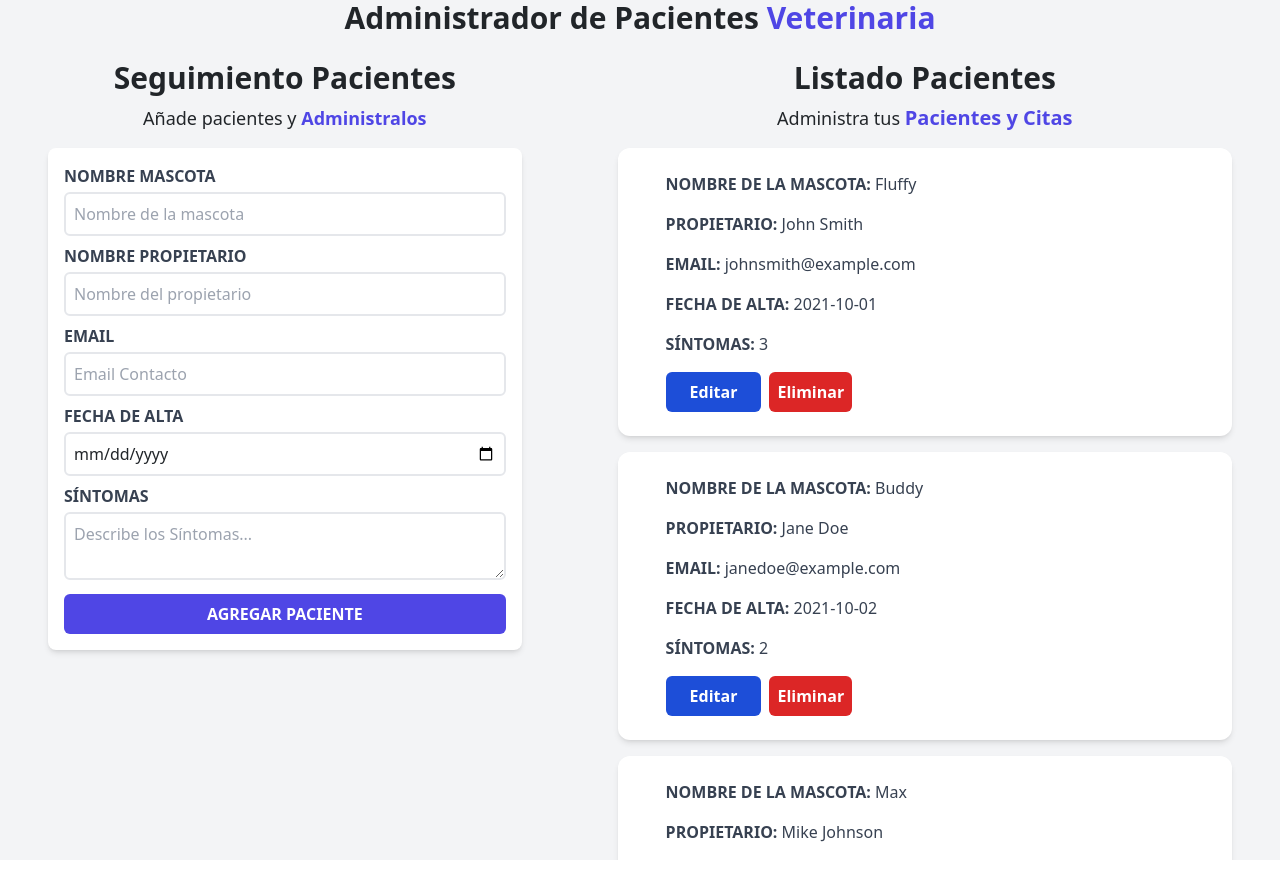
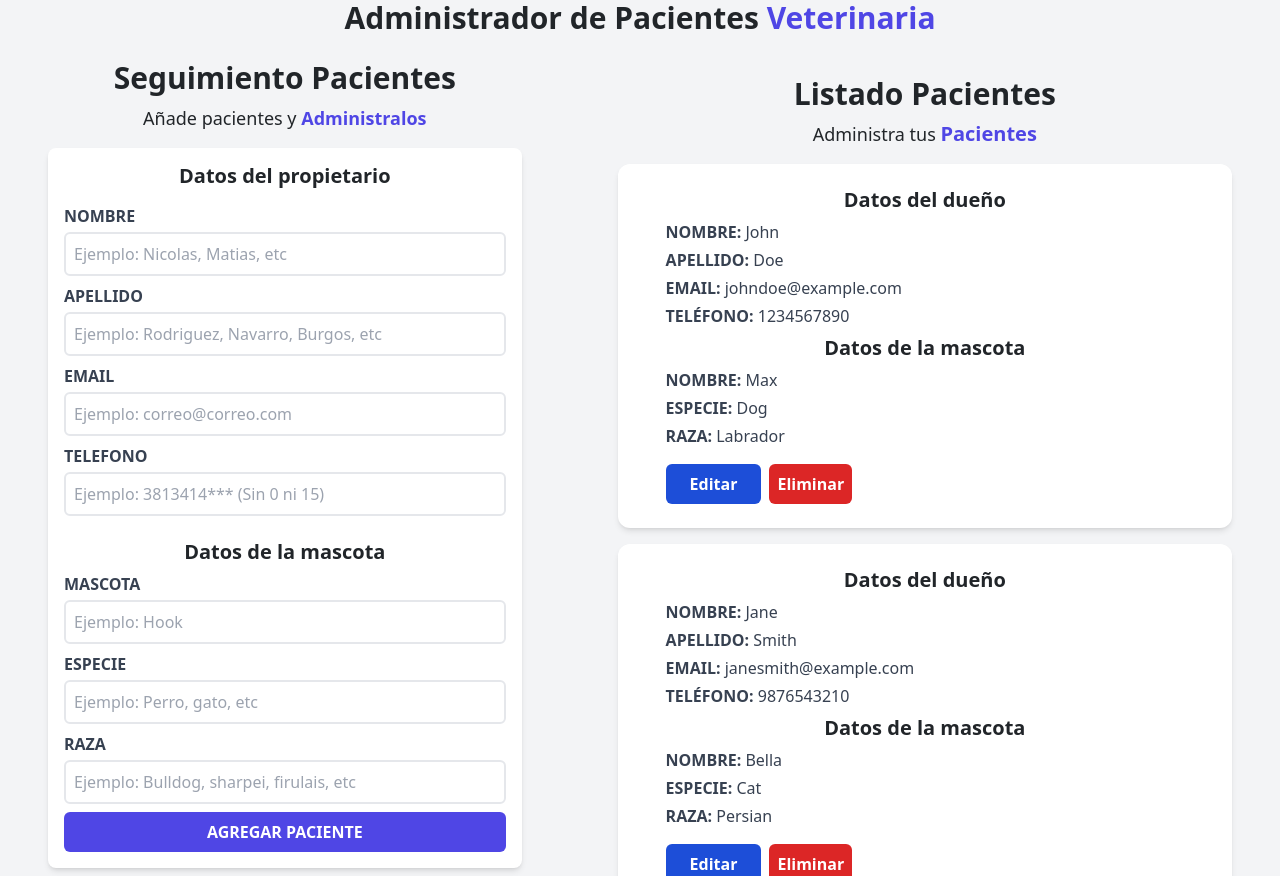
Before and after one commit to sergiohomet/proyecto-3-grupo-2, a React (Vite) app: page / in a window 1280 px wide. Built offline with nearby package versions, Linux system fonts and the light colour scheme.

Commit message:
Formulario editado a los requerimientos del proyecto

```diff
--- a/src/components/Error.jsx
+++ b/src/components/Error.jsx
@@ -1,6 +1,6 @@
 const Error = ({ children }) => {
     return (
-      <div className="bg-red-600 text-white text-center font-bold text-sm md:text-xl">
+      <div className="bg-red-600 text-white text-center font-bold">
           {children}
       </div>
     )
--- a/src/components/admin/FormularioPacientes.jsx
+++ b/src/components/admin/FormularioPacientes.jsx
@@ -1,19 +1,22 @@
 import { useForm } from "react-hook-form";
 import { yupResolver } from "@hookform/resolvers/yup";
-import { PACIENTES_SCHEMA } from "../../helpers/validationSchema";
+import { PACIENTE_SCHEMA } from "../../helpers/validationSchema";
 import Error from "../Error";
 
 const FormularioPacientes = () => {
   const {
     register,
     handleSubmit,
+    reset,
     formState: { errors },
   } = useForm({
-    resolver: yupResolver(PACIENTES_SCHEMA),
+    resolver: yupResolver(PACIENTE_SCHEMA)
   });
 
   const onSubmit = (data) => {
     console.log(data);
+
+    reset();
   };
 
   return (
@@ -29,45 +32,46 @@ const FormularioPacientes = () => {
         onSubmit={handleSubmit(onSubmit)}
         className="bg-white shadow-md rounded-lg py-3 px-3"
       >
+        <h5 className="mb-3 font-bold">Datos del propietario</h5>
         <div className="mb-2">
           <label
-            htmlFor="mascota"
+            htmlFor="nombre"
             className="block text-gray-700 uppercase font-bold text-start"
           >
-            Nombre Mascota
+            Nombre
           </label>
           <input
-            id="mascota"
+            id="nombre"
             type="text"
-            name="mascota"
-            placeholder="Nombre de la mascota"
+            name="nombre"
+            placeholder="Ejemplo: Nicolas, Matias, etc"
             className="border-2 w-full p-2 mt-1 placeholder-gray-400 rounded-md"
-            {...register("mascota")}
+            {...register("nombre")}
           />
-          {errors.mascota?.message && (
+          {errors.nombre?.message && (
             <Error>
-              <p>{errors.mascota.message}</p>
+              <p>{errors.nombre.message}</p>
             </Error>
           )}
         </div>
         <div className="mb-2">
           <label
-            htmlFor="propietario"
+            htmlFor="apellido"
             className="block text-gray-700 uppercase font-bold text-start"
           >
-            Nombre Propietario
+            Apellido
           </label>
           <input
-            id="propietario"
+            id="apellido"
             type="text"
-            name="propietario"
-            placeholder="Nombre del propietario"
+            name="apellido"
+            placeholder="Ejemplo: Rodriguez, Navarro, Burgos, etc"
             className="border-2 w-full p-2 mt-1 placeholder-gray-400 rounded-md"
-            {...register("propietario")}
+            {...register("apellido")}
           />
-          {errors.propietario?.message && (
+          {errors.apellido?.message && (
             <Error>
-              <p>{errors.propietario.message}</p>
+              <p>{errors.apellido.message}</p>
             </Error>
           )}
         </div>
@@ -82,7 +86,7 @@ const FormularioPacientes = () => {
             id="email"
             type="email"
             name="username"
-            placeholder="Email Contacto"
+            placeholder="Ejemplo: correo@correo.com"
             className="border-2 w-full p-2 mt-1 placeholder-gray-400 rounded-md"
             {...register("username")}
           />
@@ -94,41 +98,87 @@ const FormularioPacientes = () => {
         </div>
         <div className="mb-2">
           <label
-            htmlFor="alta"
+            htmlFor="telefono"
             className="block text-gray-700 uppercase font-bold text-start"
           >
-            Fecha de alta
+            Telefono
           </label>
           <input
-            id="alta"
-            type="date"
-            name="alta"
+            id="telefono"
+            type="text"
+            name="telefono"
+            placeholder="Ejemplo: 3813414*** (Sin 0 ni 15)"
             className="border-2 w-full p-2 mt-1 placeholder-gray-400 rounded-md"
-            {...register("alta")}
+            {...register("telefono")}
           />
-          {errors.alta?.message && (
+          {errors.telefono?.message && (
             <Error>
-              <p>{errors.alta.message}</p>
+              <p>{errors.telefono.message}</p>
+            </Error>
+          )}
+        </div>
+
+        <h5 className="mt-4 font-bold">Datos de la mascota</h5>
+        <div className="mb-2">
+          <label
+            htmlFor="mascota"
+            className="block text-gray-700 uppercase font-bold text-start"
+          >
+            Mascota
+          </label>
+          <input
+            id="mascota"
+            type="text"
+            name="mascota"
+            placeholder="Ejemplo: Hook"
+            className="border-2 w-full p-2 mt-1 placeholder-gray-400 rounded-md"
+            {...register("mascota")}
+          />
+          {errors.mascota?.message && (
+            <Error>
+              <p>{errors.mascota.message}</p>
             </Error>
           )}
         </div>
         <div className="mb-2">
           <label
-            htmlFor="sintomas"
+            htmlFor="especie"
             className="block text-gray-700 uppercase font-bold text-start"
           >
-            Síntomas
+            Especie
           </label>
-          <textarea
-            id="sintomas"
-            name="sintomas"
+          <input
+            id="especie"
+            type="text"
+            name="especie"
+            placeholder="Ejemplo: Perro, gato, etc"
             className="border-2 w-full p-2 mt-1 placeholder-gray-400 rounded-md"
-            placeholder="Describe los Síntomas..."
-            {...register("sintomas")}
+            {...register("especie")}
           />
-          {errors.sintomas?.message && (
+          {errors.especie?.message && (
             <Error>
-              <p>{errors.sintomas.message}</p>
+              <p>{errors.especie.message}</p>
+            </Error>
+          )}
+        </div>
+        <div className="mb-2">
+          <label
+            htmlFor="raza"
+            className="block text-gray-700 uppercase font-bold text-start"
+          >
+            Raza
+          </label>
+          <input
+            id="raza"
+            type="text"
+            name="raza"
+            placeholder="Ejemplo: Bulldog, sharpei, firulais, etc"
+            className="border-2 w-full p-2 mt-1 placeholder-gray-400 rounded-md"
+            {...register("raza")}
+          />
+          {errors.raza?.message && (
+            <Error>
+              <p>{errors.raza.message}</p>
             </Error>
           )}
         </div>
--- a/src/components/admin/ListadoPaciente.jsx
+++ b/src/components/admin/ListadoPaciente.jsx
@@ -3,7 +3,7 @@ import Paciente from "./Paciente"
 
 const ListadoPaciente = () => {
   return (
-    <div className='md:w-1/2 lg:w-3/5 md:h-screen overflow-y-scroll'>
+    <div className='md:w-1/2 lg:w-3/5 md:h-screen overflow-y-scroll mt-3 md:mt-0'>
 
         {pacientes && pacientes.length ? (
         <>
@@ -11,7 +11,7 @@ const ListadoPaciente = () => {
 
             <p className='text-lg'>
             Administra tus {''}
-            <span className='text-indigo-600 font-bold text-xl'>Pacientes y Citas</span>
+            <span className='text-indigo-600 font-bold text-xl'>Pacientes</span>
             </p>
 
             { pacientes.map( (paciente) =>
--- a/src/components/admin/Paciente.jsx
+++ b/src/components/admin/Paciente.jsx
@@ -1,31 +1,37 @@
 import React from "react";
 
 const Paciente = ({ paciente }) => {
-  const { mascota, propietario, email, alta, sintomas } = paciente;
+  const { nombre, apellido, email, telefono, mascota, especie, raza } =
+    paciente;
 
   return (
     <div className="bg-white shadow-md mx-5 md:mx-0 mr-5 rounded-xl px-5 py-4 text-start mb-3">
-      <p className="font-bold mb-3 text-gray-700 uppercase">
-        Nombre de la Mascota:{" "}
-        <span className="font-normal normal-case">{mascota}</span>
+      <h5 className="text-center font-bold">Datos del dueño</h5>
+      <p className="font-bold mb-1 text-gray-700 uppercase">
+        Nombre: <span className="font-normal normal-case">{nombre}</span>
       </p>
-      <p className="font-bold mb-3 text-gray-700 uppercase">
-        Propietario:{" "}
-        <span className="font-normal normal-case">{propietario}</span>
+      <p className="font-bold mb-1 text-gray-700 uppercase">
+        Apellido: <span className="font-normal normal-case">{apellido}</span>
       </p>
-      <p className="font-bold mb-3 text-gray-700 uppercase">
+      <p className="font-bold mb-1 text-gray-700 uppercase">
         Email: <span className="font-normal normal-case">{email}</span>
       </p>
-      <p className="font-bold mb-3 text-gray-700 uppercase">
-        Fecha de Alta:{" "}
-        <span className="font-normal normal-case">{alta}</span>
-      </p>
-      <p className="font-bold mb-3 text-gray-700 uppercase">
-        Síntomas:{" "}
-        <span className="font-normal normal-case">{sintomas}</span>
+      <p className="font-bold mb-1 text-gray-700 uppercase">
+        Teléfono: <span className="font-normal normal-case">{telefono}</span>
       </p>
 
-      <div>
+      <h5 className="text-center my-2 font-bold">Datos de la mascota</h5>
+      <p className="font-bold mb-1 text-gray-700 uppercase">
+        Nombre: <span className="font-normal normal-case">{mascota}</span>
+      </p>
+      <p className="font-bold mb-1 text-gray-700 uppercase">
+        Especie: <span className="font-normal normal-case">{especie}</span>
+      </p>
+      <p className="font-bold mb-1 text-gray-700 uppercase">
+        Raza: <span className="font-normal normal-case">{raza}</span>
+      </p>
+
+      <div className="mt-3">
         <button
           type="button"
           className="bg-blue-700 hover:bg-blue-800 px-4 py-2 mr-2 text-white font-bold rounded transition-all"
--- a/src/helpers/pacientes.js
+++ b/src/helpers/pacientes.js
@@ -1,42 +1,52 @@
 export const pacientes = [
   {
     id: 1,
-    mascota: "Fluffy",
-    propietario: "John Smith",
-    email: "johnsmith@example.com",
-    alta: "2021-10-01",
-    sintomas: 3
+    nombre: "John",
+    apellido: "Doe",
+    email: "johndoe@example.com",
+    telefono: 1234567890,
+    mascota: "Max",
+    especie: "Dog",
+    raza: "Labrador",
   },
   {
     id: 2,
-    mascota: "Buddy",
-    propietario: "Jane Doe",
-    email: "janedoe@example.com",
-    alta: "2021-10-02",
-    sintomas: 2
+    nombre: "Jane",
+    apellido: "Smith",
+    email: "janesmith@example.com",
+    telefono: 9876543210,
+    mascota: "Bella",
+    especie: "Cat",
+    raza: "Persian",
   },
   {
     id: 3,
-    mascota: "Max",
-    propietario: "Mike Johnson",
-    email: "mikejohnson@example.com",
-    alta: "2021-10-03",
-    sintomas: 1
+    nombre: "Michael",
+    apellido: "Johnson",
+    email: "michaeljohnson@example.com",
+    telefono: 4567891230,
+    mascota: "Charlie",
+    especie: "Dog",
+    raza: "Golden Retriever",
   },
   {
     id: 4,
-    mascota: "Charlie",
-    propietario: "Sarah Williams",
-    email: "sarahwilliams@example.com",
-    alta: "2021-10-04",
-    sintomas: 4
+    nombre: "Emily",
+    apellido: "Brown",
+    email: "emilybrown@example.com",
+    telefono: 7891234560,
+    mascota: "Luna",
+    especie: "Cat",
+    raza: "Siamese",
   },
   {
     id: 5,
-    mascota: "Luna",
-    propietario: "Emily Brown",
-    email: "emilybrown@example.com",
-    alta: "2021-10-05",
-    sintomas: 2
-  }
-]
+    nombre: "David",
+    apellido: "Miller",
+    email: "davidmiller@example.com",
+    telefono: 3216549870,
+    mascota: "Rocky",
+    especie: "Dog",
+    raza: "German Shepherd",
+  },
+];
--- a/src/helpers/validationSchema.js
+++ b/src/helpers/validationSchema.js
@@ -1,12 +1,43 @@
-import * as yup from 'yup'
+import * as yup from "yup";
 
-export const PACIENTES_SCHEMA = yup.object({
-    id: yup.string().default(() => Math.random().toString(36).substring(7)),
-    mascota: yup.string().required('El nombre de la mascota es obligatorio'),
-    propietario: yup.string().required('El nombre del propietario es obligatorio').min(2, 'El minimo son 2 caracteres').max(41, 'El maximo son 41 caracteres'),
-    username: yup.string().required('El email es obligatorio').matches(
-        /^[a-zA-Z0-9._%+-]+@[a-zA-Z0-9.-]+\.[a-zA-Z]{2,}$/,
-        "Formato de correo no valido"),
-    alta: yup.string().required('Seleccione una fecha'),
-    sintomas: yup.string().required('Escriba los sintomas de la mascota')
-})
+export const PACIENTE_SCHEMA = yup.object({
+  id: yup.string().default(() => Math.random().toString(36).substring(7)),
+
+  nombre: yup
+    .string()
+    .required("El nombre del propietario es obligatorio")
+    .min(2, "El minimo son 2 caracteres")
+    .max(41, "El maximo son 41 caracteres"),
+  apellido: yup
+    .string()
+    .required("El nombre del propietario es obligatorio")
+    .min(2, "El minimo son 2 caracteres")
+    .max(28, "El maximo son 28 caracteres"),
+  username: yup
+    .string()
+    .required("El email es obligatorio")
+    .matches(
+      /^[a-zA-Z0-9._%+-]+@[a-zA-Z0-9.-]+\.[a-zA-Z]{2,}$/,
+      "Formato de correo no valido"
+    ),
+  telefono: yup
+    .string()
+    .required("El número de telefono es obligatorio")
+    .min(10, "El minimo son 10 caracteres")
+    .max(10, "El maximo son 10 caracteres"),
+  mascota: yup
+    .string()
+    .required("El nombre de la mascota es obligatorio")
+    .min(2, "Minimo 2 caracteres")
+    .max(10, "Maximo 10 caracteres"),
+  especie: yup
+    .string()
+    .required("La Especie es obligatoria")
+    .min(2, "Minimo 2 caracteres")
+    .max(10, "Maximo 10 caracteres"),
+  raza: yup
+    .string()
+    .required("La Raza de la mascota es obligatoria")
+    .min(2, "Minimo 2 caracteres")
+    .max(10, "Maximo 10 caracteres"),
+});
```
